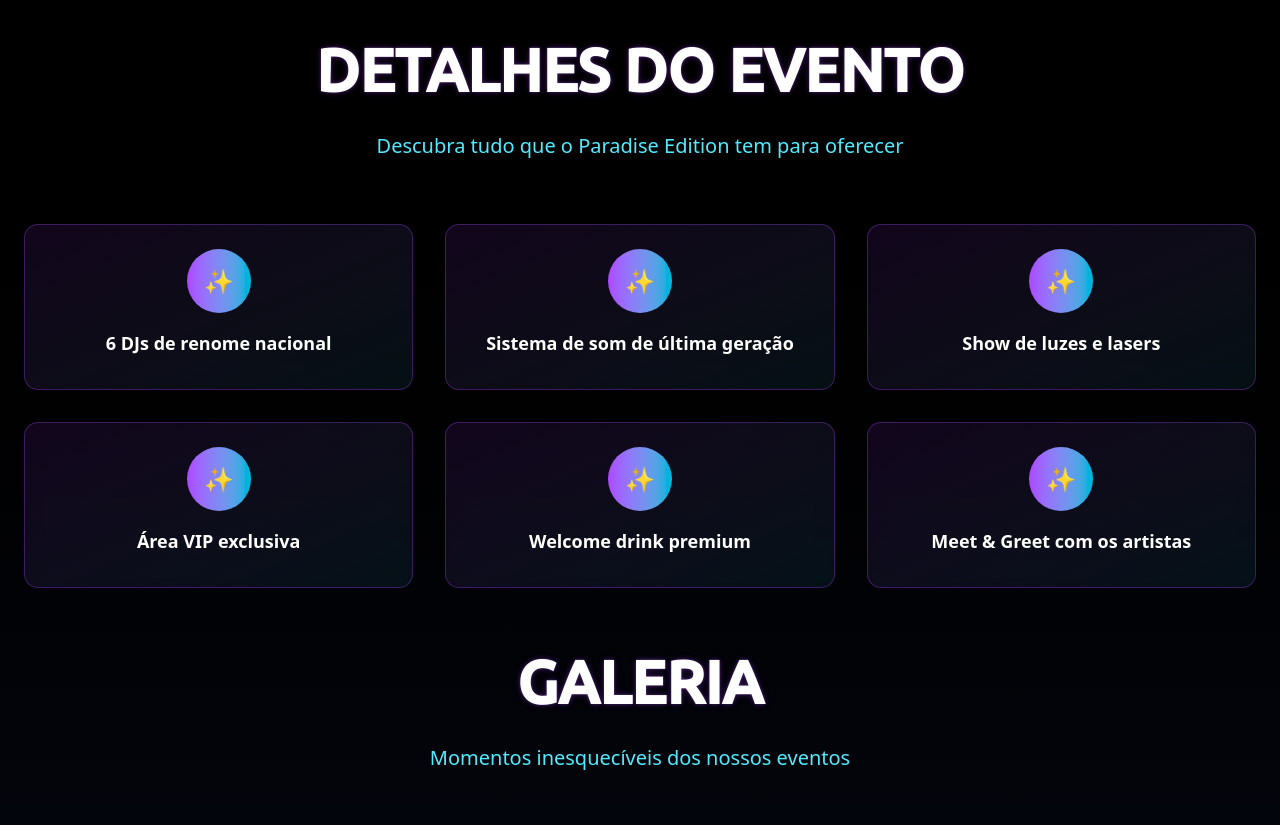
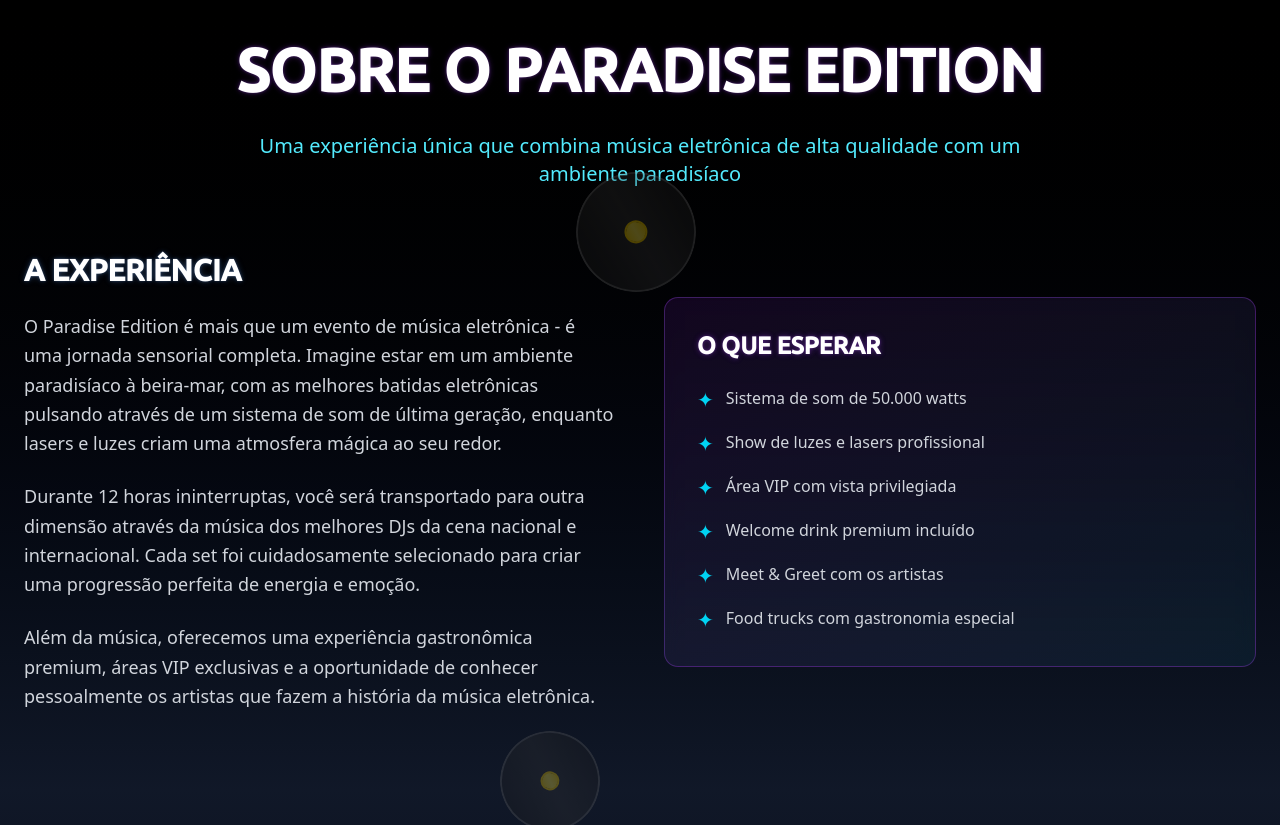
Before and after one commit to ReimaoHenrique/Boreal, a Next.js app: page /ultimoseventos/paradiseedition in a window 1280 px wide. Shown: the part 840-1665 px from the top of the page. Built offline with nearby package versions, Linux system fonts and the light colour scheme.

Commit message:
- Add Letras

```diff
--- a/src/app/ultimoseventos/paradiseedition/page.tsx
+++ b/src/app/ultimoseventos/paradiseedition/page.tsx
@@ -4,12 +4,14 @@ import GlassButton from "@/components/GlassButton";
 import ParticleBackground from "@/components/ParticleBackground";
 import EventInfo from "@/components/EventInfo";
 import HeroVideo from "@/components/HeroVideo";
-import ImageCarousel from "@/components/ImageCarousel";
 import ArtistCard from "@/components/ArtistCard";
+import VinylRecord from "@/components/VinylRecord";
+import Header from "@/components/Header";
+import Footer from "@/components/Footer";
 
 // Dados do evento Paradise Edition
 const event = {
-  name: "BOREAL CLUB - PARADISE EDITION",
+  name: "BOREAL CLUB - Paradise EDITION",
   date: "5 de Julho, 2025",
   time: "19:00 - 07:00",
   location: "Copacabana, Rio de Janeiro",
@@ -38,49 +40,37 @@ const event = {
       id: "alfa",
       name: "Alfa",
       genre: "Techno / Progressive",
-      bio: "DJ e produtor brasileiro conhecido por suas batidas energéticas e sets imersivos que transportam o público para outra dimensão.",
       image: "/assets/artists/Alfa.jpeg",
-      href: "/artists/alfa",
     },
     {
       id: "bybrothers",
       name: "ByBrothers",
       genre: "House / Tech House",
-      bio: "Duo de DJs que revolucionou a cena eletrônica brasileira com suas produções inovadoras e performances eletrizantes.",
       image: "/assets/artists/ByBrothers.jpeg",
-      href: "/artists/bybrothers",
     },
     {
       id: "seven",
       name: "Seven",
       genre: "Trance / Progressive",
-      bio: "DJ internacional que já se apresentou nos maiores festivais do mundo, trazendo energia única e conexão profunda com o público.",
       image: "/assets/artists/seven.jpeg",
-      href: "/artists/seven",
     },
     {
       id: "snow",
       name: "Snow",
       genre: "Deep House / Melodic",
-      bio: "Produtor e DJ que combina melodias profundas com ritmos contagiantes, criando uma experiência sonora única e memorável.",
       image: "/assets/artists/snow.jpeg",
-      href: "/artists/snow",
     },
     {
       id: "kauffmanndj",
       name: "Kauffmann DJ",
       genre: "Minimal / Tech House",
-      bio: "Especialista em minimal techno, conhecido por seus sets precisos e atmosfera hipnótica que mantém o público em transe.",
       image: "/assets/artists/kauffmanndj.jpg",
-      href: "/artists/kauffmanndj",
     },
     {
       id: "necrophos",
       name: "Necrophos",
       genre: "Hard Techno / Industrial",
-      bio: "DJ que explora os limites do techno industrial, criando experiências intensas e inesquecíveis para os amantes do gênero.",
       image: "/assets/artists/necrophos.jpeg",
-      href: "/artists/necrophos",
     },
   ],
 };
@@ -88,6 +78,7 @@ const event = {
 export default function ParadiseEditionPage() {
   return (
     <div className="relative overflow-x-hidden">
+      <Header />
       <ParticleBackground particleCount={30} />
 
       {/* Hero Section com Vídeo */}
@@ -99,16 +90,16 @@ export default function ParadiseEditionPage() {
             transition={{ duration: 1 }}
             exit={{ opacity: 0, y: 50 }}
           >
-            <div className="mb-8 mt-89">
+            <div className="mb-8 mt-40">
               <span className="inline-block px-6 py-2 bg-gradient-to-r from-purple-500 to-cyan-500 text-white rounded-full text-sm font-bold mb-4">
                 PRÓXIMO EVENTO
               </span>
             </div>
 
-            <h1 className="text-5xl md:text-8xl font-bold mb-6 text-glow-blue font-advent">
+            <h1 className="text-5xl md:text-8xl font-bold mb-6 text-glow-blue font-appears">
               PARADISE
             </h1>
-            <h2 className="text-3xl md:text-6xl font-light mb-8 text-glow-purple font-advent">
+            <h2 className="text-3xl md:text-6xl font-light mb-8 text-glow-purple font-appears">
               EDITION
             </h2>
 
@@ -135,7 +126,7 @@ export default function ParadiseEditionPage() {
         </div>
       </HeroVideo>
 
-      {/* Seção de Detalhes do Evento */}
+      {/* Seção de Descrição do Evento */}
       <section className="min-h-screen bg-gradient-to-b from-black to-gray-900 py-20">
         <div className="container mx-auto px-6">
           <motion.div
@@ -146,51 +137,120 @@ export default function ParadiseEditionPage() {
             className="text-center mb-16"
           >
             <h2 className="text-4xl md:text-6xl font-bold mb-8 text-glow-purple font-advent">
-              DETALHES DO EVENTO
+              SOBRE O PARADISE EDITION
             </h2>
-            <p className="text-xl text-cyan-300 max-w-3xl mx-auto">
-              Descubra tudo que o Paradise Edition tem para oferecer
+            <p className="text-xl text-cyan-300 max-w-3xl mx-auto mb-12">
+              Uma experiência única que combina música eletrônica de alta
+              qualidade com um ambiente paradisíaco
             </p>
           </motion.div>
 
-          {/* Grid de Highlights */}
-          <div className="grid md:grid-cols-2 lg:grid-cols-3 gap-8 mb-16">
-            {event.highlights.map((highlight, index) => (
+          <div className="grid md:grid-cols-2 gap-12 items-center">
             <motion.div
-                key={index}
-                initial={{ opacity: 0, y: 30 }}
-                whileInView={{ opacity: 1, y: 0 }}
-                transition={{ duration: 0.6, delay: index * 0.1 }}
+              initial={{ opacity: 0, x: -50 }}
+              whileInView={{ opacity: 1, x: 0 }}
+              transition={{ duration: 0.8 }}
               viewport={{ once: true }}
-                className="bg-gradient-to-br from-purple-900/20 to-cyan-900/20 backdrop-blur-sm border border-purple-500/30 rounded-xl p-6 text-center"
+              className="relative"
             >
-                <div className="w-16 h-16 bg-gradient-to-r from-purple-500 to-cyan-500 rounded-full flex items-center justify-center mx-auto mb-4">
-                  <span className="text-2xl">✨</span>
-                </div>
-                <h3 className="text-lg font-semibold text-white mb-2">
-                  {highlight}
+              <h3 className="text-3xl font-bold mb-6 text-glow-blue font-advent">
+                A EXPERIÊNCIA
               </h3>
+              <p className="text-lg text-gray-300 mb-6 leading-relaxed">
+                O Paradise Edition é mais que um evento de música eletrônica - é
+                uma jornada sensorial completa. Imagine estar em um ambiente
+                paradisíaco à beira-mar, com as melhores batidas eletrônicas
+                pulsando através de um sistema de som de última geração,
+                enquanto lasers e luzes criam uma atmosfera mágica ao seu redor.
+              </p>
+              <p className="text-lg text-gray-300 mb-6 leading-relaxed">
+                Durante 12 horas ininterruptas, você será transportado para
+                outra dimensão através da música dos melhores DJs da cena
+                nacional e internacional. Cada set foi cuidadosamente
+                selecionado para criar uma progressão perfeita de energia e
+                emoção.
+              </p>
+              <p className="text-lg text-gray-300 leading-relaxed">
+                Além da música, oferecemos uma experiência gastronômica premium,
+                áreas VIP exclusivas e a oportunidade de conhecer pessoalmente
+                os artistas que fazem a história da música eletrônica.
+              </p>
+
+              {/* Vinyl Record decorativo */}
+              <motion.div
+                initial={{ opacity: 0, scale: 0.5, rotate: -180 }}
+                whileInView={{ opacity: 1, scale: 1, rotate: 0 }}
+                transition={{ duration: 1.2, delay: 0.5 }}
+                viewport={{ once: true }}
+                className="absolute -top-20 -right-20 hidden lg:block"
+              >
+                <VinylRecord size={120} speed={2} />
               </motion.div>
-            ))}
+            </motion.div>
+
+            <motion.div
+              initial={{ opacity: 0, x: 50 }}
+              whileInView={{ opacity: 1, x: 0 }}
+              transition={{ duration: 0.8, delay: 0.2 }}
+              viewport={{ once: true }}
+              className="relative"
+            >
+              <div className="bg-gradient-to-br from-purple-900/20 to-cyan-900/20 backdrop-blur-sm border border-purple-500/30 rounded-xl p-8">
+                <h4 className="text-2xl font-bold mb-6 text-glow-purple font-advent">
+                  O QUE ESPERAR
+                </h4>
+                <ul className="space-y-4">
+                  <li className="flex items-start">
+                    <span className="text-cyan-400 mr-3 text-xl">✦</span>
+                    <span className="text-gray-300">
+                      Sistema de som de 50.000 watts
+                    </span>
+                  </li>
+                  <li className="flex items-start">
+                    <span className="text-cyan-400 mr-3 text-xl">✦</span>
+                    <span className="text-gray-300">
+                      Show de luzes e lasers profissional
+                    </span>
+                  </li>
+                  <li className="flex items-start">
+                    <span className="text-cyan-400 mr-3 text-xl">✦</span>
+                    <span className="text-gray-300">
+                      Área VIP com vista privilegiada
+                    </span>
+                  </li>
+                  <li className="flex items-start">
+                    <span className="text-cyan-400 mr-3 text-xl">✦</span>
+                    <span className="text-gray-300">
+                      Welcome drink premium incluído
+                    </span>
+                  </li>
+                  <li className="flex items-start">
+                    <span className="text-cyan-400 mr-3 text-xl">✦</span>
+                    <span className="text-gray-300">
+                      Meet & Greet com os artistas
+                    </span>
+                  </li>
+                  <li className="flex items-start">
+                    <span className="text-cyan-400 mr-3 text-xl">✦</span>
+                    <span className="text-gray-300">
+                      Food trucks com gastronomia especial
+                    </span>
+                  </li>
+                </ul>
               </div>
 
-          {/* Carrossel de Imagens */}
+              {/* Vinyl Record decorativo */}
               <motion.div
-            initial={{ opacity: 0, y: 50 }}
-            whileInView={{ opacity: 1, y: 0 }}
-            transition={{ duration: 1 }}
+                initial={{ opacity: 0, scale: 0.5, rotate: 180 }}
+                whileInView={{ opacity: 1, scale: 1, rotate: 0 }}
+                transition={{ duration: 1.2, delay: 0.7 }}
                 viewport={{ once: true }}
-            className="text-center mb-16"
+                className="absolute -bottom-16 -left-16 hidden lg:block"
               >
-            <h2 className="text-4xl md:text-6xl font-bold mb-8 text-glow-purple font-advent">
-              GALERIA
-            </h2>
-            <p className="text-xl text-cyan-300 max-w-3xl mx-auto mb-12">
-              Momentos inesquecíveis dos nossos eventos
-            </p>
+                <VinylRecord size={100} speed={1.5} />
               </motion.div>
-
-          <ImageCarousel images={event.gallery} />
+            </motion.div>
+          </div>
         </div>
       </section>
 
@@ -219,9 +279,7 @@ export default function ParadiseEditionPage() {
                 id={artist.id}
                 name={artist.name}
                 genre={artist.genre}
-                bio={artist.bio}
                 image={artist.image}
-                href={artist.href}
                 index={index}
               />
             ))}
@@ -233,13 +291,11 @@ export default function ParadiseEditionPage() {
             transition={{ duration: 0.8 }}
             viewport={{ once: true }}
             className="text-center mt-16"
-          >
-            <GlassButton variant="accent" size="lg" glow>
-              Ver Line-up Completo
-            </GlassButton>
-          </motion.div>
+          ></motion.div>
         </div>
       </section>
+
+      <Footer />
     </div>
   );
 }
--- a/src/components/ArtistCard.tsx
+++ b/src/components/ArtistCard.tsx
@@ -9,7 +9,7 @@ interface ArtistCardProps {
   id: string;
   name: string;
   genre: string;
-  bio: string;
+  bio?: string;
   image?: string;
   featured?: boolean;
   index?: number;
@@ -45,7 +45,9 @@ export default function ArtistCard({
       </h3>
       <p className="text-purple-300 mb-2">{genre}</p>
       <p className="text-sm text-gray-400 mb-4 line-clamp-3">{bio}</p>
-      <div className="text-cyan-400 text-sm font-medium">Ver Perfil →</div>
+      {href && (
+        <div className="text-cyan-400 text-sm font-medium">Ver Perfil →</div>
+      )}
     </GlassCard>
   );
 
--- a/src/components/Header.tsx
+++ b/src/components/Header.tsx
@@ -36,7 +36,7 @@ export default function Header({ onScrollToSection }: HeaderProps) {
         <div className="flex items-center justify-between">
           <Link href="/">
             <motion.div
-              className="text-2xl font-bold text-glow-cyan cursor-pointer"
+              className="text-2xl font-bold text-glow-cyan cursor-pointer font-appears "
               whileHover={{ scale: 1.05 }}
             >
               BOREAL
--- a/src/components/HeroAurora.tsx
+++ b/src/components/HeroAurora.tsx
@@ -31,15 +31,15 @@ export default function HeroAurora({
         >
           <div className="mb-8"></div>
 
-          <h1 className="aurora-title text-6xl md:text-8xl font-bold mb-6 text-glow-blue font-advent">
+          <h1 className=" text-6xl md:text-8xl font-bold mb-6 text-glow-blue font-appears">
             BOREAL
           </h1>
-          <h2 className="text-3xl md:text-5xl font-light mb-4 text-glow-purple font-advent">
+          <h2 className="text-3xl md:text-5xl font-light mb-4 text-glow-purple font-appears">
             Crew
           </h2>
 
-          <p className="text-xl md:text-2xl mb-8 text-cyan-300 font-advent">
-            MYSTIC EDITION
+          <p className="text-xl md:text-2xl mb-8 text-cyan-300 font-appears">
+            Paradise Edition
           </p>
 
           <p className="text-lg md:text-xl mb-12 text-cyan-300 max-w-3xl mx-auto">
--- a/src/components/VinylRecord.tsx
+++ b/src/components/VinylRecord.tsx
@@ -1,7 +1,6 @@
 "use client";
 
 import { motion } from "framer-motion";
-import Image from "next/image";
 
 interface VinylRecordProps {
   className?: string;
@@ -50,16 +49,38 @@ export default function VinylRecord({
         ease: "easeOut",
       }}
     >
-      <Image
-        src="/assets/vinyl-record.png"
-        alt="Vinyl Record"
-        width={size}
-        height={size}
-        className="w-full h-full object-cover"
+      <motion.div
         style={{
-          animation: `spin ${speed}s linear infinite`,
+          width: "100%",
+          height: "100%",
+          borderRadius: "50%",
+          background:
+            "linear-gradient(45deg, #1a1a1a 0%, #333 50%, #1a1a1a 100%)",
+          border: "2px solid #666",
+          position: "relative",
         }}
-      />
+        animate={{ rotate: 360 }}
+        transition={{
+          duration: speed,
+          repeat: Infinity,
+          ease: "linear",
+        }}
+      >
+        <div
+          style={{
+            position: "absolute",
+            top: "50%",
+            left: "50%",
+            transform: "translate(-50%, -50%)",
+            width: "20%",
+            height: "20%",
+            borderRadius: "50%",
+            background:
+              "linear-gradient(45deg, #ffd700 0%, #ffed4e 50%, #ffd700 100%)",
+            border: "2px solid #ffd700",
+          }}
+        />
+      </motion.div>
     </motion.div>
   );
 }
```
Also changed, not shown: src/app/globals.css (+12 -0 lines), public/fonts/Appears.otf (added). Lines whose indentation alone changed are shown as unchanged.
